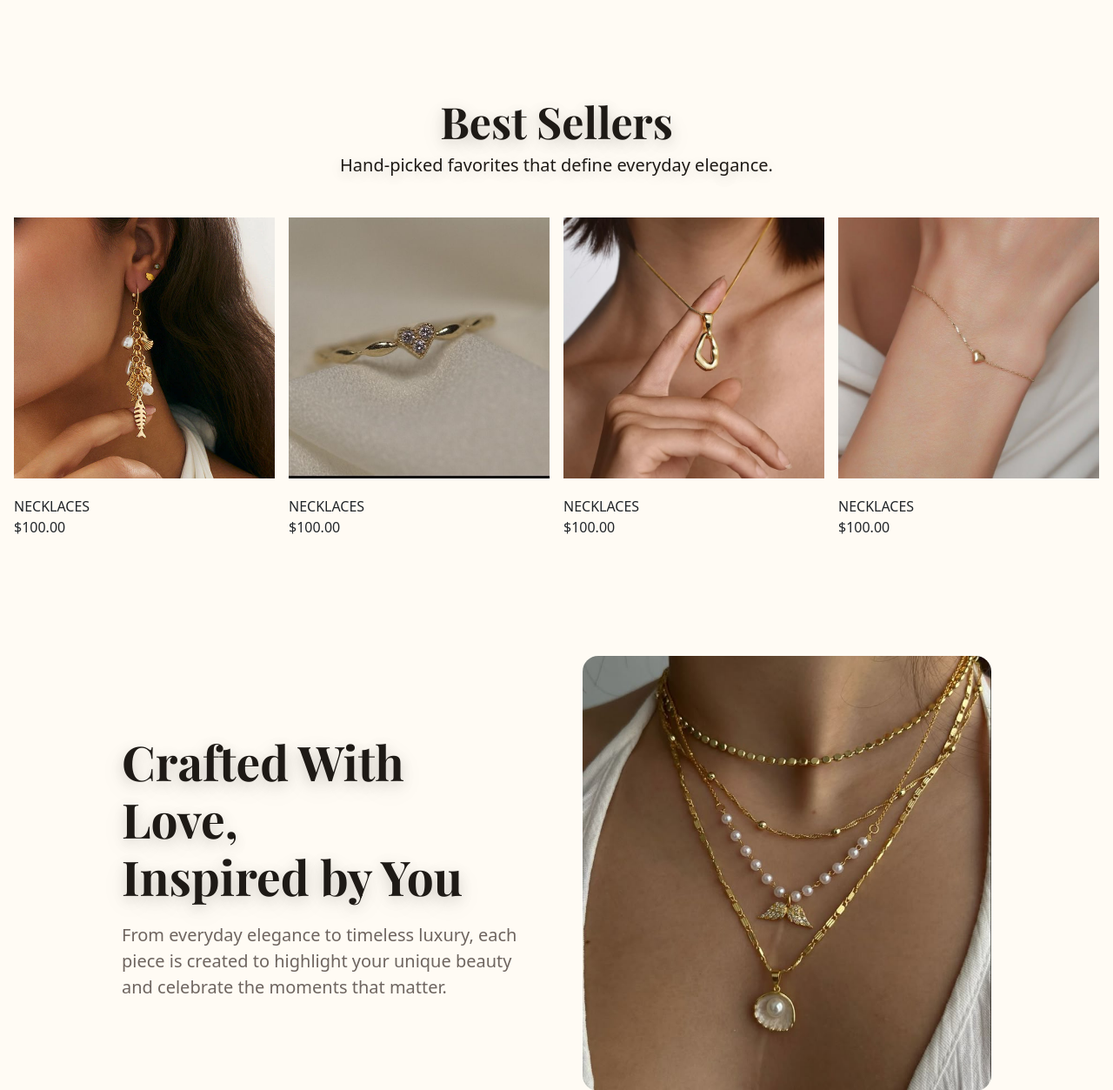
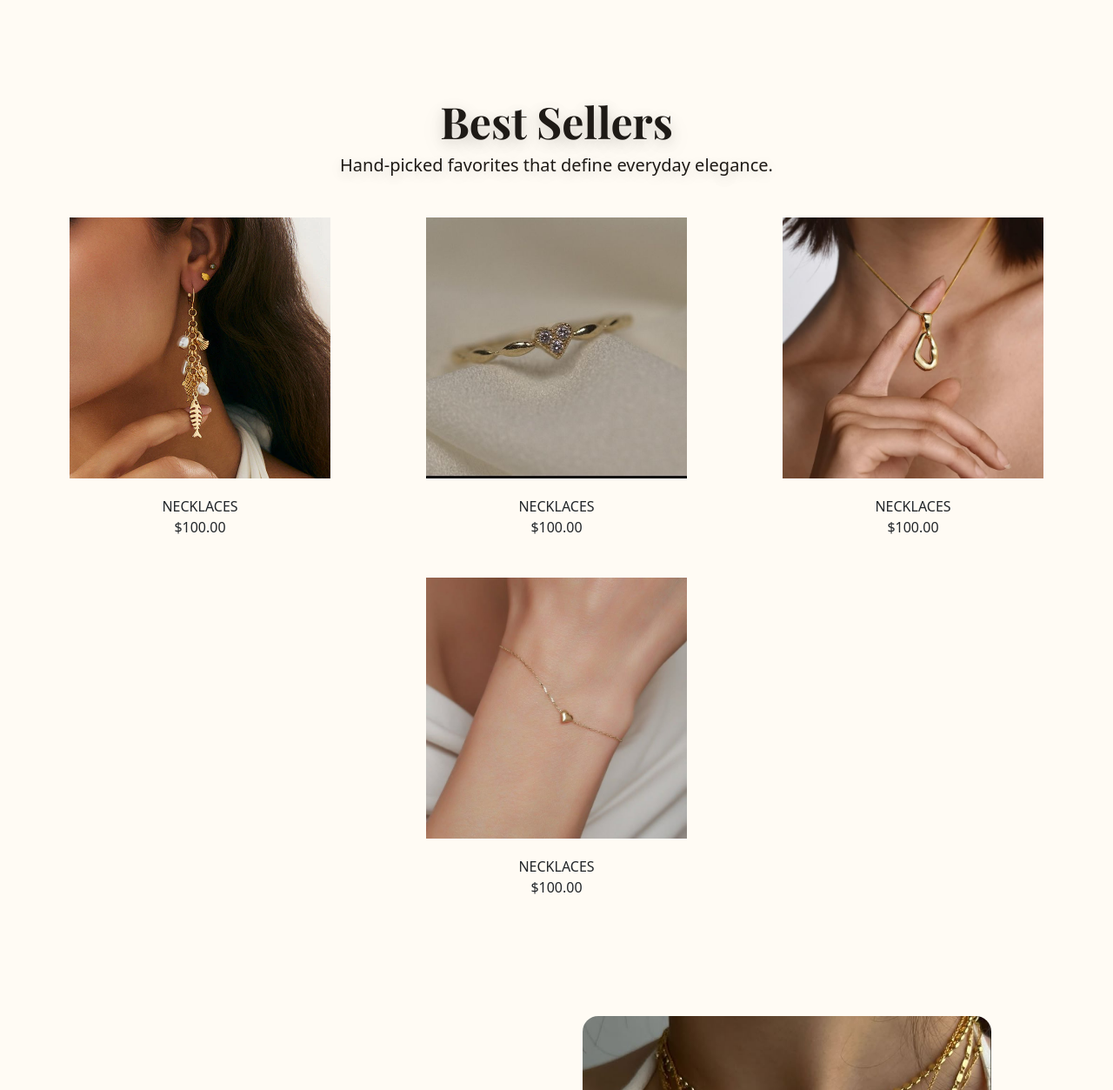
Before and after one commit to Adarsh347/Luxegems---E-commerce-jwellery-shop, a Django app: page / in a window 1280 px wide. Shown: the part 1837-3090 px from the top of the page at 87% size. Run offline with Django 5.2, Linux system fonts and the light colour scheme; data that the repository does not hold is empty.

Commit message:
Add Procfile and requirements; enhance CSS and HTML structure for responsive design

```diff
--- /dev/null
+++ b/requirements.txt
@@ -0,0 +1,5 @@
+asgiref==3.11.1
+Django==4.2.30
+pillow==11.3.0
+sqlparse==0.5.5
+typing_extensions==4.15.0
--- a/store/static/css/style.css
+++ b/store/static/css/style.css
@@ -61,7 +61,15 @@ h4{
     display: flex;
     flex-direction: row;
     justify-content: space-evenly;
+    flex-wrap: wrap;
+    gap: 40px;
+}
 
+.categories > div{
+    flex: 0 1 220px;
+    display: flex;
+    flex-direction: column;
+    align-items: center;
 }
 
 .categories_item{
@@ -83,6 +91,77 @@ h4{
     background-color: #f6f6f6;
     width: 300px;
     height: 300px;
+    overflow: hidden;
+}
+
+.collection_item img{
+    display: block;
+    width: 100%;
+    height: 100%;
+    object-fit: cover;
+}
+.trendy_collections_home,
+.trendy_collections_best_sellers{
+    display: flex;
+    flex-wrap: wrap;
+    justify-content: space-evenly;
+    gap: 30px;
+}
+
+.trendy_collections_home > div,
+.trendy_collections_best_sellers > div{
+    flex: 0 1 300px;
+    max-width: 300px;
+    display: flex;
+    flex-direction: column;
+    align-items: center;
+}
+
+.trendy_collections_home .collection_item,
+.trendy_collections_best_sellers .collection_item{
+    width: 300px;
+    height: 300px;
+}
+
+@media (max-width: 992px) {
+    .categories{
+        gap: 30px;
+    }
+    .categories > div{
+        flex: 0 1 calc(33.33% - 24px);
+    }
+    .trendy_collections_home > div,
+    .trendy_collections_best_sellers > div{
+        flex: 0 1 calc(50% - 30px);
+        max-width: calc(50% - 30px);
+    }
+    .trendy_collections_home .collection_item,
+    .trendy_collections_best_sellers .collection_item{
+        width: 100%;
+        height: auto;
+        aspect-ratio: 1 / 1;
+    }
+}
+
+@media (max-width: 576px) {
+    .categories > div{
+        flex: 0 1 calc(50% - 20px);
+    }
+    .categories_item{
+        width: 150px;
+        height: 150px;
+    }
+    .trendy_collections_home,
+    .trendy_collections_best_sellers{
+        justify-content: center;
+    }
+    .trendy_collections_home > div,
+    .trendy_collections_best_sellers > div{
+        flex: 0 1 100%;
+        max-width: 100%;
+        padding: 0 22px;
+        box-sizing: border-box;
+    }
 }
 .flower{
     justify-content: center;
--- a/store/templates/store/home.html
+++ b/store/templates/store/home.html
@@ -25,7 +25,7 @@
     <h4>Collect your loves with our new arrivals.</h4>
 </div>
 
-<div class="trendy_collections">
+<div class="trendy_collections trendy_collections_home">
     {% for item in trendy_collections %}
     <div>
         <div class="collection_item">
@@ -52,7 +52,7 @@
     <h4>Hand-picked favorites that define everyday elegance.</h4>
 </div>
 
-<div class="trendy_collections">
+<div class="trendy_collections trendy_collections_best_sellers">
     <div>
         <div class="collection_item">
             <img style="object-fit: cover; width: 100%; height: 100%;" src="{% static 'images/earings.webp' %}" alt="">
```
Also changed, not shown: 1 other file.
